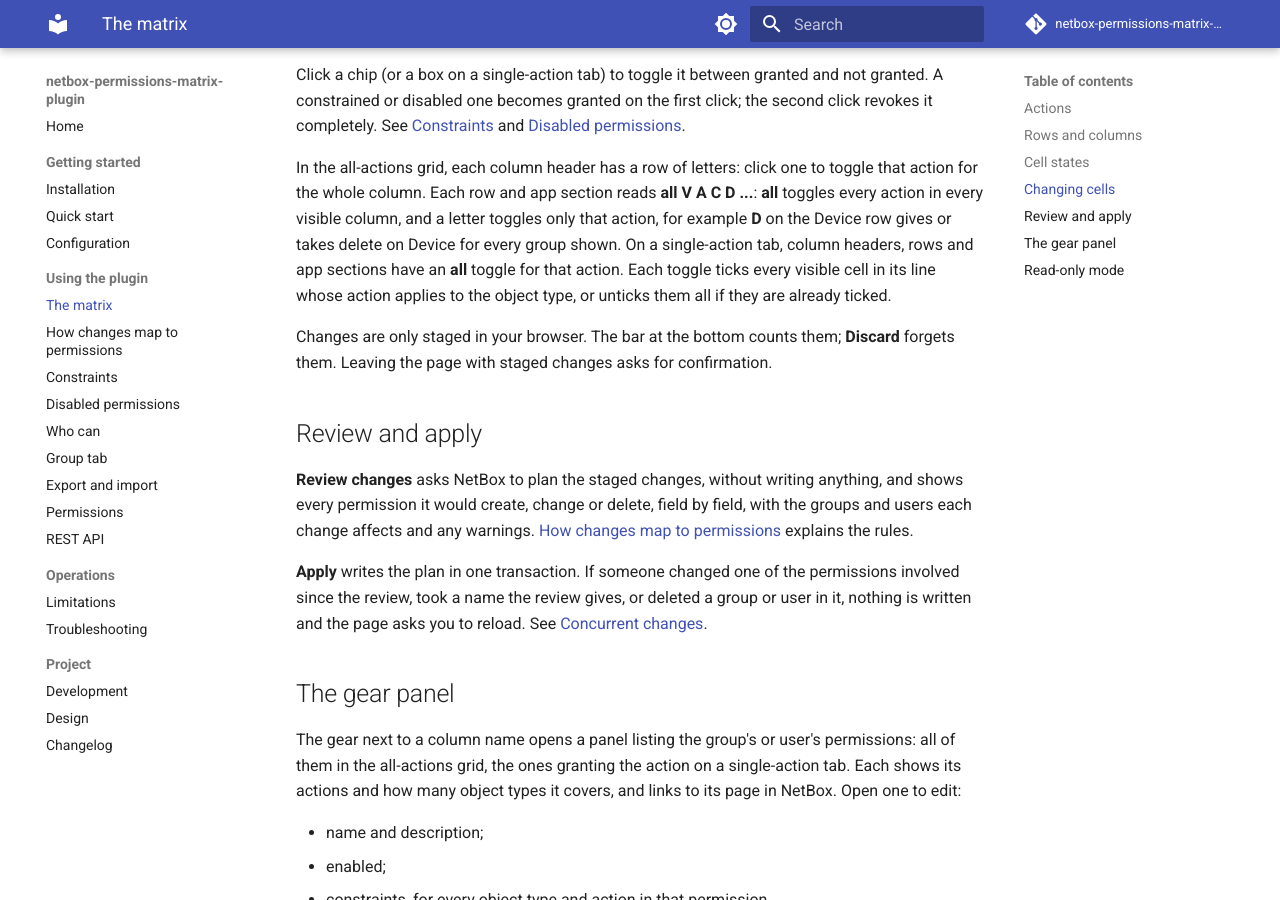
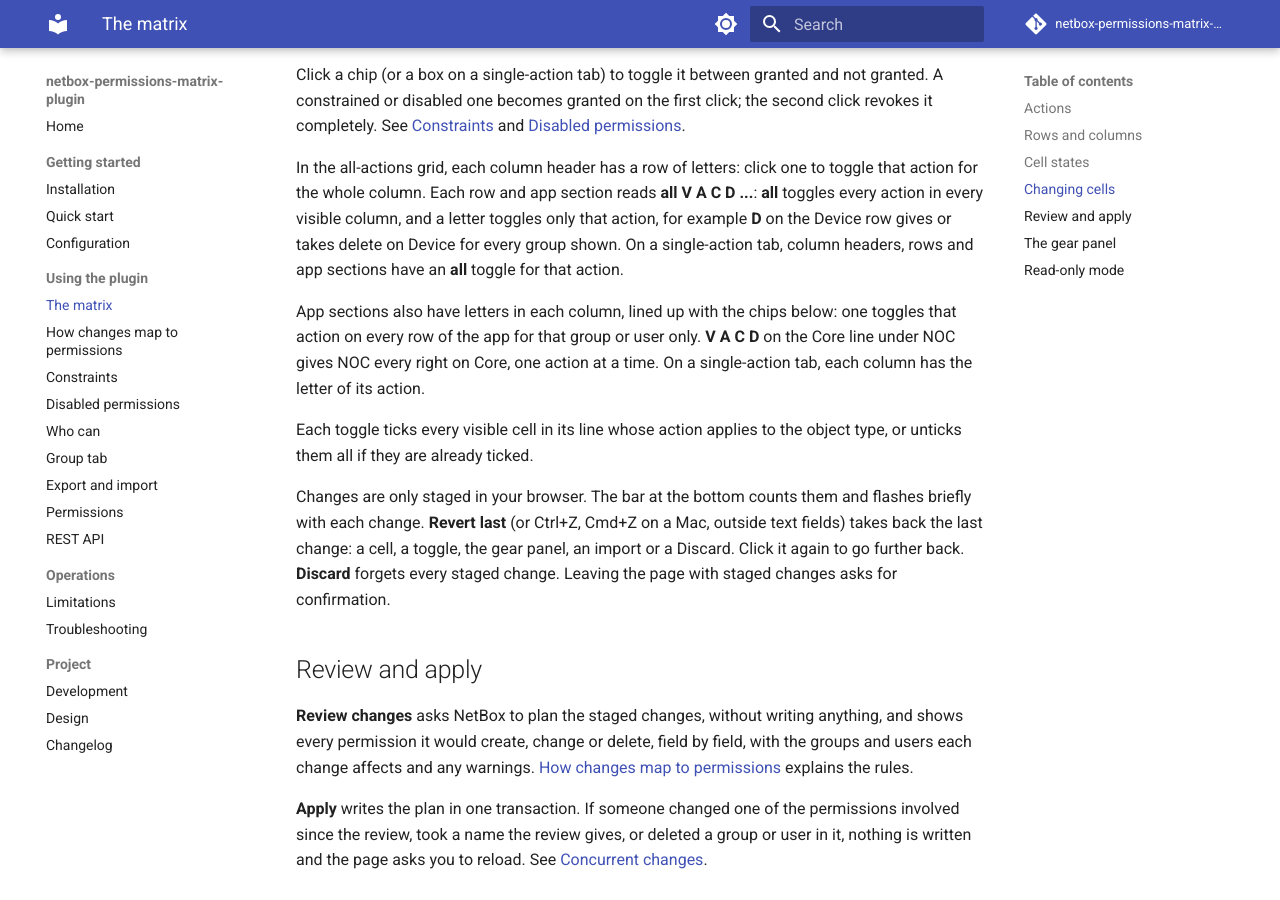
Before and after one commit to thomaschristory/netbox-permissions-matrix-plugin, an MkDocs documentation site: the page built from docs/matrix.md, in a window 1280 px wide and 900 px high, scrolled down 2811 px. Built offline with MkDocs 1.6.1 and Material for MkDocs 9.7.7, drawn with Linux system fonts in a browser that asks for light colours; comment, search, counter and statistics services are not loaded; some of the changed text lies outside the part shown.

Commit message:
feat: app toggles per group or user, and Revert last
App sections get letter toggles in each column, so one action on every row
of an app can be given to a single group or user. A Revert last button and
Ctrl+Z take back the last staged change, and the staged-changes bar flashes
with each change.

````diff
--- a/docs/matrix.md
+++ b/docs/matrix.md
@@ -9,13 +9,13 @@
 
                             |   NOC ⚙       |   Ops ⚙       |
                             | [V A C D R S] | [V A C D R S] |
-  DCIM      all V A C D R S |               |               |
+  DCIM      all V A C D R S | [V A C D R  ] | [V A C D R  ] |
     Device  all V A C D R   |  V A C D R    |  V A C D R    |
     Site    all V A C D     |  V A C D      |  V A C D      |
-  Core      all V A C D R S |               |               |
+  Core      all V A C D R S | [V A C D   S] | [V A C D   S] |
     Data S. all V A C D   S |  V A C D   S  |  V A C D   S  |
 
-                                            3 changes staged   [Discard] [Review changes]
+                            3 changes staged   [Revert last] [Discard] [Review changes]
 ```
 
 ## Actions
@@ -86,11 +86,19 @@
 column. Each row and app section reads **all V A C D ...**: **all** toggles every action in every visible column,
 and a letter toggles only that action, for example **D** on the Device row gives or takes delete on Device for
 every group shown. On a single-action tab, column headers, rows and app sections have an **all** toggle for that
-action. Each toggle ticks every visible cell in its line whose action
-applies to the object type, or unticks them all if they are already ticked.
+action.
 
-Changes are only staged in your browser. The bar at the bottom counts them; **Discard** forgets them. Leaving the
-page with staged changes asks for confirmation.
+App sections also have letters in each column, lined up with the chips below: one toggles that action on every row
+of the app for that group or user only. **V A C D** on the Core line under NOC gives NOC every right on Core, one
+action at a time. On a single-action tab, each column has the letter of its action.
+
+Each toggle ticks every visible cell in its line whose action applies to the object type, or unticks them all if
+they are already ticked.
+
+Changes are only staged in your browser. The bar at the bottom counts them and flashes briefly with each change.
+**Revert last** (or Ctrl+Z, Cmd+Z on a Mac, outside text fields) takes back the last change: a cell, a toggle, the
+gear panel, an import or a Discard. Click it again to go further back. **Discard** forgets every staged change.
+Leaving the page with staged changes asks for confirmation.
 
 ## Review and apply
 
````
Also changed, not shown: CHANGELOG.md (+9 -0 lines), README.md (+2 -2 lines), docs/disabled.md (+2 -2 lines), docs/group-tab.md (+2 -1 lines), netbox_permissions_matrix_plugin/static/netbox_permissions_matrix_plugin/matrix.css (+23 -0 lines), netbox_permissions_matrix_plugin/static/netbox_permissions_matrix_plugin/matrix.js (+81 -5 lines), 1 other file.
